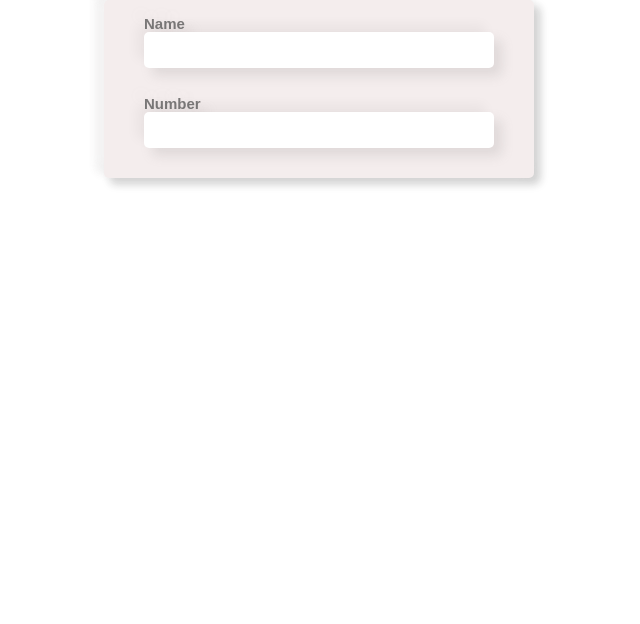
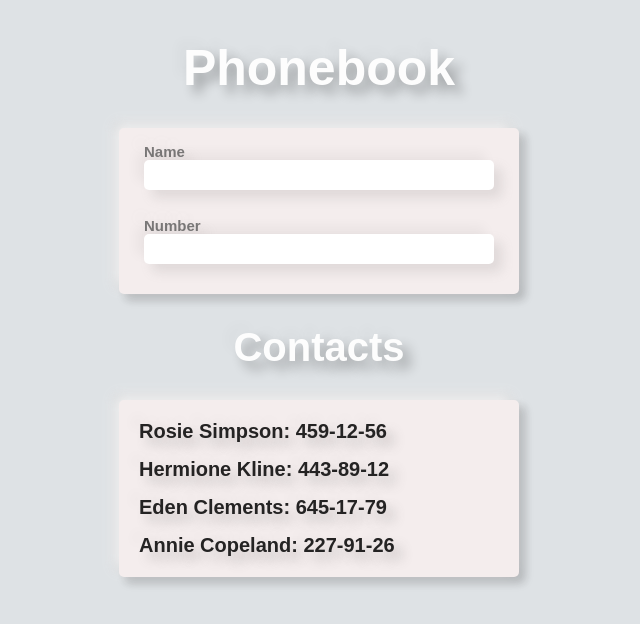
Before and after one commit to Julia-Gavrashenko/goit-react-hw-02-phonebook, a React (Create React App) app: page / in a window 1280 px wide. Shown: the top 624 px of the page, without its empty margins (321-961 px from the left). Built offline with nearby package versions, Linux system fonts and the light colour scheme.

Commit message:
second-commit

```diff
--- a/src/components/App.jsx
+++ b/src/components/App/App.jsx
@@ -15,8 +15,11 @@
 //   );
 // };
 
-import { Component } from "react";
-import { ContactForm } from "./ContactForm/ContactForm";
+import { Component } from 'react';
+import { ContactForm } from '../ContactForm/ContactForm';
+import { ContactList } from '../ContactList/ContactList';
+import { GlobalStyle } from '../GlobalStyle';
+import { ContactListTitle, FormTitle } from './App.styled';
 
 export class App extends Component {
   state = {
@@ -34,14 +37,11 @@ export class App extends Component {
   render() {
     return (
       <div>
-
+        <FormTitle>Phonebook</FormTitle>
         <ContactForm />
-
-
-
-
-
-
+        <ContactListTitle>Contacts</ContactListTitle>
+        <ContactList contacts={this.state.contacts} />
+        <GlobalStyle />
       </div>
     );
   }
--- /dev/null
+++ b/src/components/App/App.styled.jsx
@@ -0,0 +1,24 @@
+import styled from 'styled-components';
+
+export const FormTitle = styled.h1`
+margin-bottom: 30px;
+   text-align: center;
+  font-family: 'Poppins', sans-serif;
+  font-size: 50px;
+  color: #fdfdfd;
+  text-shadow: 8px 8px 12px rgba(0, 0, 0, 0.3),
+    -8px -8px 12px rgba(0, 0, 0, 0.03);
+  outline: none;
+`;
+
+
+export const ContactListTitle = styled.h2`
+margin-bottom: 30px;
+   text-align: center;
+  font-family: 'Poppins', sans-serif;
+  font-size: 40px;
+  color: #fdfdfd;
+  text-shadow: 8px 8px 12px rgba(0, 0, 0, 0.3),
+    -8px -8px 12px rgba(0, 0, 0, 0.03);
+  outline: none;
+`;
--- a/src/components/ContactForm/ContactForm.styled.jsx
+++ b/src/components/ContactForm/ContactForm.styled.jsx
@@ -11,6 +11,7 @@ export const Form = styled(FormikForm)`
   padding: 15px;
   margin-left: auto;
   margin-right: auto;
+  margin-bottom: 30px;
 
   background: rgb(244, 237, 237);
   border-radius: 5px;
--- /dev/null
+++ b/src/components/ContactItem/ContactItem.jsx
@@ -0,0 +1,11 @@
+import { ListItem } from "./ContactItem.styled";
+
+export const ContactItem = ({ info: { name, number } }) => {
+  return (
+    <>
+      <ListItem>
+        {name}: {number}
+      </ListItem>
+    </>
+  );
+};
--- /dev/null
+++ b/src/components/ContactItem/ContactItem.styled.jsx
@@ -0,0 +1,10 @@
+import styled from 'styled-components';
+
+export const ListItem = styled.li`
+  color: #242323;
+  font-weight: 700;
+  font-family: 'Poppins', sans-serif;
+  font-size: 20px;
+  text-shadow: 8px 8px 12px rgba(96, 95, 95, 0.3),
+    -8px -8px 12px rgba(12, 11, 11, 0.04);
+`;
--- /dev/null
+++ b/src/components/ContactList/ContactList.jsx
@@ -0,0 +1,16 @@
+import { ContactItem } from 'components/ContactItem/ContactItem';
+import { ContactContainer, List } from './ContactList.styled';
+
+
+export const ContactList = ({ contacts }) => {
+  return (
+    <ContactContainer>
+       <List>
+      {contacts.map(contact => (
+        <ContactItem key={contact.id} info={contact}></ContactItem>
+      ))}
+    </List>
+    </ContactContainer>
+
+  );
+};
--- /dev/null
+++ b/src/components/ContactList/ContactList.styled.jsx
@@ -0,0 +1,31 @@
+import styled from 'styled-components';
+
+export const ContactContainer = styled.div`
+  display: flex;
+  align-items: center;
+  justify-content: center;
+  margin-top: 20px;
+`;
+
+export const List = styled.ul`
+  display: flex;
+  flex-direction: column;
+  gap: 15px;
+  padding: 20px;
+  width: 400px;
+  background: rgb(244, 237, 237);
+  border-radius: 5px;
+   box-shadow: -6px -6px 14px rgba(255, 254, 254, 0.8),
+    -6px -6px 10px rgba(93, 93, 93, 0.2), 6px 6px 8px rgba(69, 68, 68, 0.075),
+    6px 6px 10px rgba(0, 0, 0, 0.15);
+
+`;
+
+export const ListItem = styled.li`
+  color: #242323;
+  font-weight: 700;
+  font-family: 'Poppins', sans-serif;
+  font-size: 20px;
+  text-shadow: 8px 8px 12px rgba(96, 95, 95, 0.3),
+    -8px -8px 12px rgba(12, 11, 11, 0.04);
+`;
--- /dev/null
+++ b/src/components/GlobalStyle.js
@@ -0,0 +1,29 @@
+import { createGlobalStyle } from 'styled-components';
+import 'modern-normalize';
+
+export const GlobalStyle = createGlobalStyle`
+          body {
+            background-color: #dee2e5;
+            margin-top: 40px;
+          }
+          h1,
+          h2,
+          h3,
+          h4,
+          h5,
+          h6,
+          p {
+            margin: 0;
+          }
+           button {
+            margin: 0 auto;
+            cursor: pointer;
+            border: none;
+          }
+          ul {
+            list-style: none;
+            padding: 0;
+            margin: 0;
+          }
+
+          `
--- a/src/index.js
+++ b/src/index.js
@@ -1,6 +1,6 @@
 import React from 'react';
 import ReactDOM from 'react-dom/client';
-import { App } from 'components/App';
+import { App } from 'components/App/App';
 import './index.css';
 
 ReactDOM.createRoot(document.getElementById('root')).render(
```
